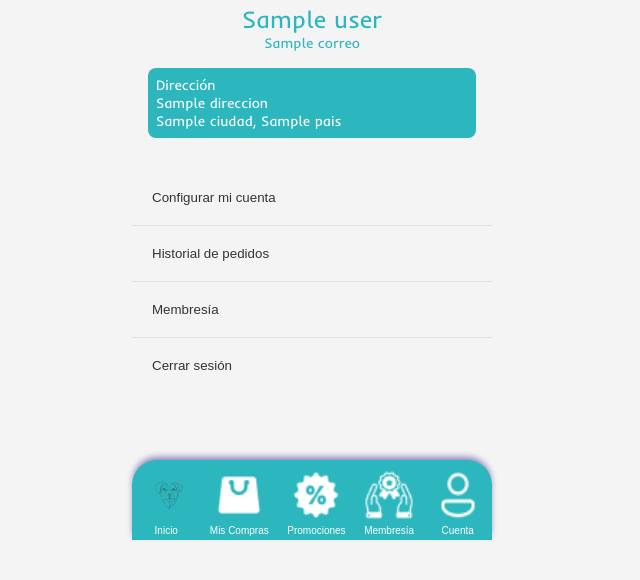
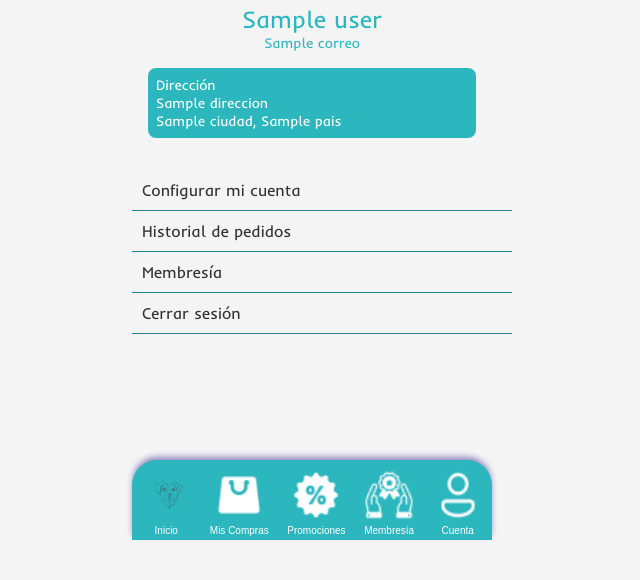
Before and after one commit to SantiagoHB/AM-Sensei, a Flask app: page /cuenta in a window 1280 px wide. Shown: the part 260-840 px from the top of the page, without its empty margins (328-968 px from the left). Run offline with Flask 3, Linux system fonts and the light colour scheme; the visitor is signed in with stand-in values (Sample User, id 1); a database or web service that is not in the repository returns one stand-in record (values such as "Sample title").

Commit message:
Modificacion estilos button-list

```diff
--- a/static/styles/main.css
+++ b/static/styles/main.css
@@ -473,16 +473,6 @@ body {
   margin: 0;
 }
 
-.button.list:hover {
-  color: white;
-}
-
-.button-item {
-  padding: 10px;
-  border-bottom: 1px solid #e0e0e0;
-  transition: background-color 0.3s;
-}
-
 .button-link {
   background: none;
   border: none;
@@ -492,6 +482,7 @@ body {
   width: 100%;
   text-align: left;
   padding: 10px;
+  border-bottom: 1px solid rgba(37, 133, 138, 1);
   transition: background-color 0.3s;
 }
 
@@ -499,21 +490,6 @@ body {
   background-color: rgba(37, 133, 138, 1);
   color: white;
   cursor: pointer;
-}
-
-.button-item button {
-  text-decoration: none;
-  color: #333;
-  display: block;
-}
-
-.button-item:last-child {
-  border-bottom: none;
-}
-
-.button-item:hover {
-  background-color: rgba(37, 133, 138, 1);
-  color: white;
 }
 
 .profile-section {
--- a/templates/Vistas/Cuenta.html
+++ b/templates/Vistas/Cuenta.html
@@ -36,9 +36,7 @@
     </div>
     <ul class="button-list">
       <li class="button-item">
-        <button id="confCuentaBtn" class="button-link" href="#">
-          Configurar mi cuenta
-        </button>
+        <a id="confCuentaBtn" class="button-link"> Configurar mi cuenta </a>
       </li>
       <div id="confCuenta" class="confCuenta">
         <!-- Modal content -->
@@ -79,19 +77,15 @@
       </div>
 
       <li class="button-item">
-        <button onclick="location.href='#'" class="button-link">
+        <a onclick="location.href='#'" class="button-link">
           Historial de pedidos
-        </button>
+        </a>
       </li>
       <li class="button-item">
-        <button onclick="location.href='#'" class="button-link">
-          Membresía
-        </button>
+        <a onclick="location.href='#'" class="button-link"> Membresía </a>
       </li>
       <li class="button-item">
-        <button href="{{url_for('logout')}}" class="button-link">
-          Cerrar sesión
-        </button>
+        <a href="{{url_for('logout')}}" class="button-link"> Cerrar sesión </a>
       </li>
     </ul>
 
```
